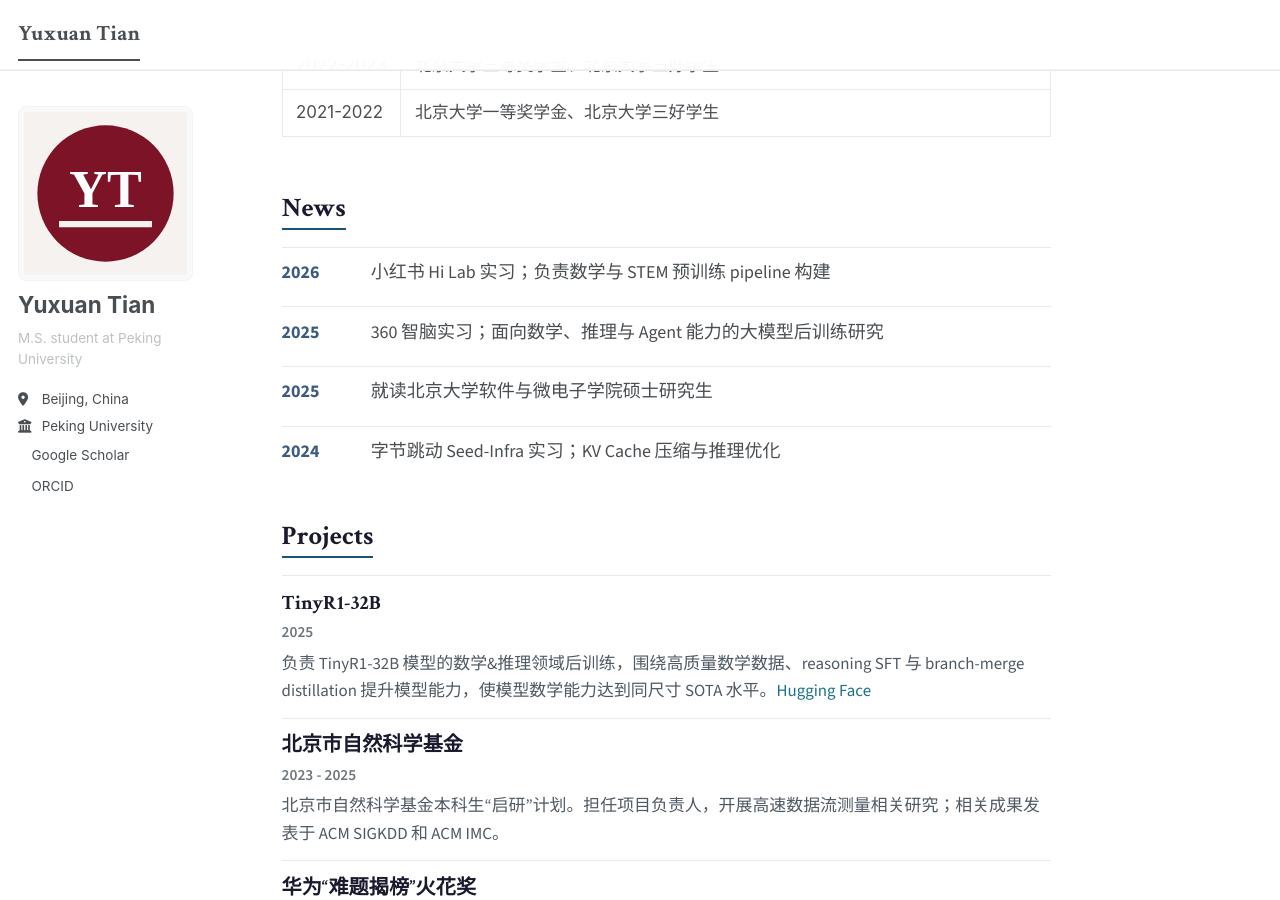
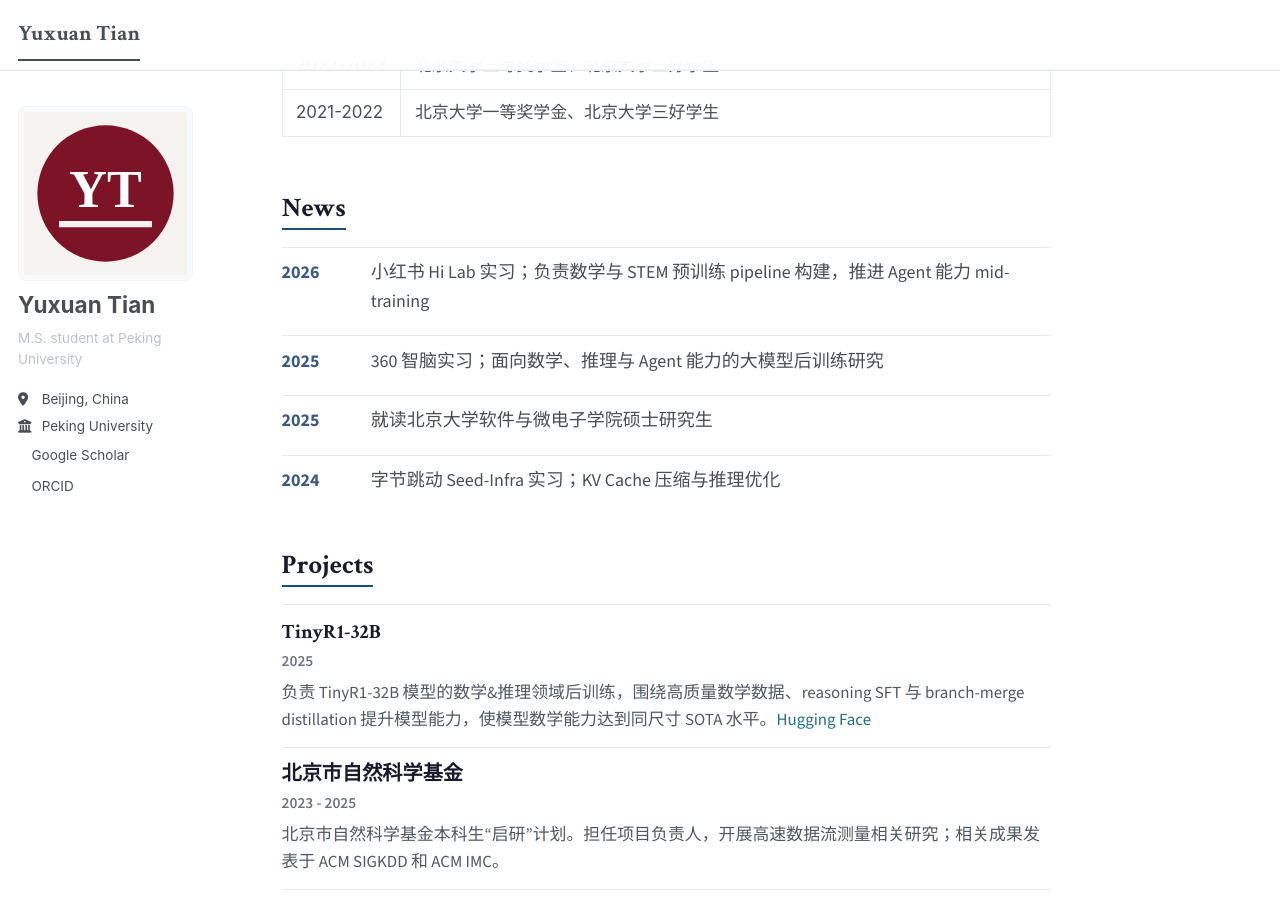
Before and after one commit to meowameowameow/meowameowameow.github.io, a Jekyll site: the page built from _pages/about.md, in a window 1280 px wide and 900 px high, scrolled down 1049 px. Built offline with Jekyll 4.4.1, drawn with Linux system fonts in a browser that asks for light colours; a style sheet for code colours, icons or effects is not loaded.

Commit message:
修正小红书实习描述

```diff
--- a/_pages/about.md
+++ b/_pages/about.md
@@ -61,7 +61,7 @@ hide_title: true
 ## News
 
 <ul class="news-list">
-  <li><span class="news-year">2026</span><span>小红书 Hi Lab 实习；负责数学与 STEM 预训练 pipeline 构建</span></li>
+  <li><span class="news-year">2026</span><span>小红书 Hi Lab 实习；负责数学与 STEM 预训练 pipeline 构建，推进 Agent 能力 mid-training</span></li>
   <li><span class="news-year">2025</span><span>360 智脑实习；面向数学、推理与 Agent 能力的大模型后训练研究</span></li>
   <li><span class="news-year">2025</span><span>就读北京大学软件与微电子学院硕士研究生</span></li>
   <li><span class="news-year">2024</span><span>字节跳动 Seed-Infra 实习；KV Cache 压缩与推理优化</span></li>
```
